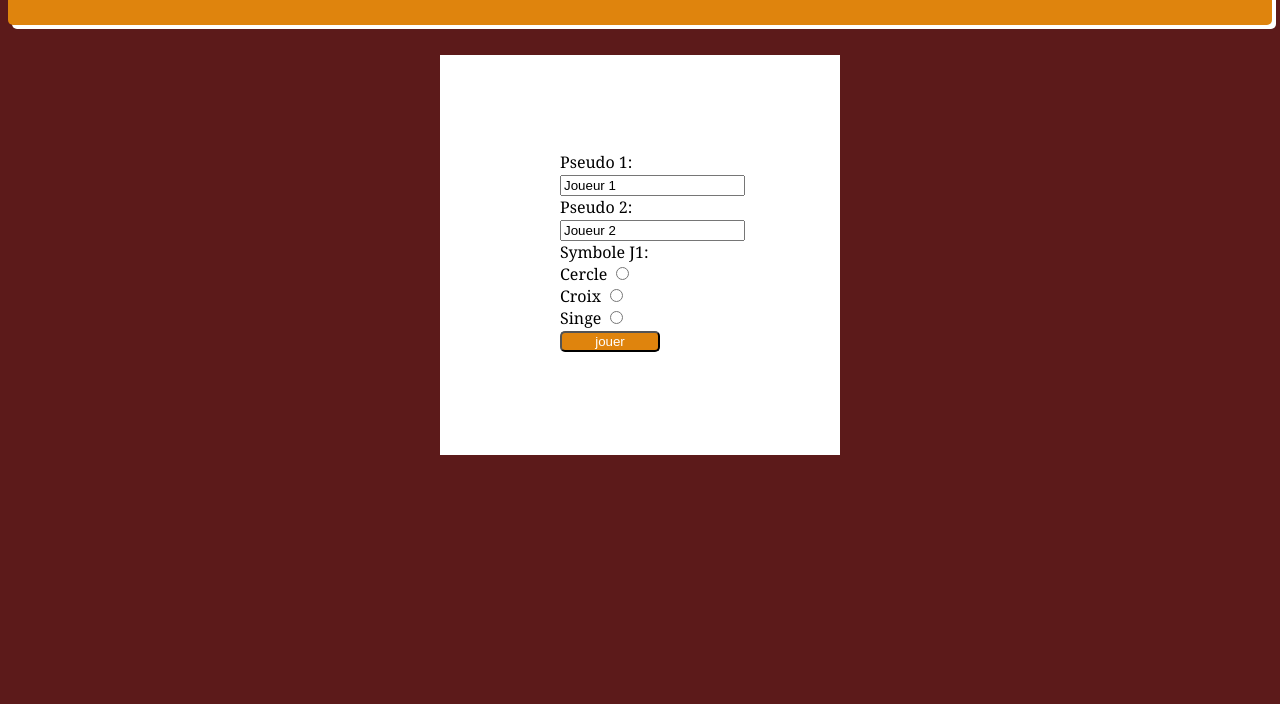
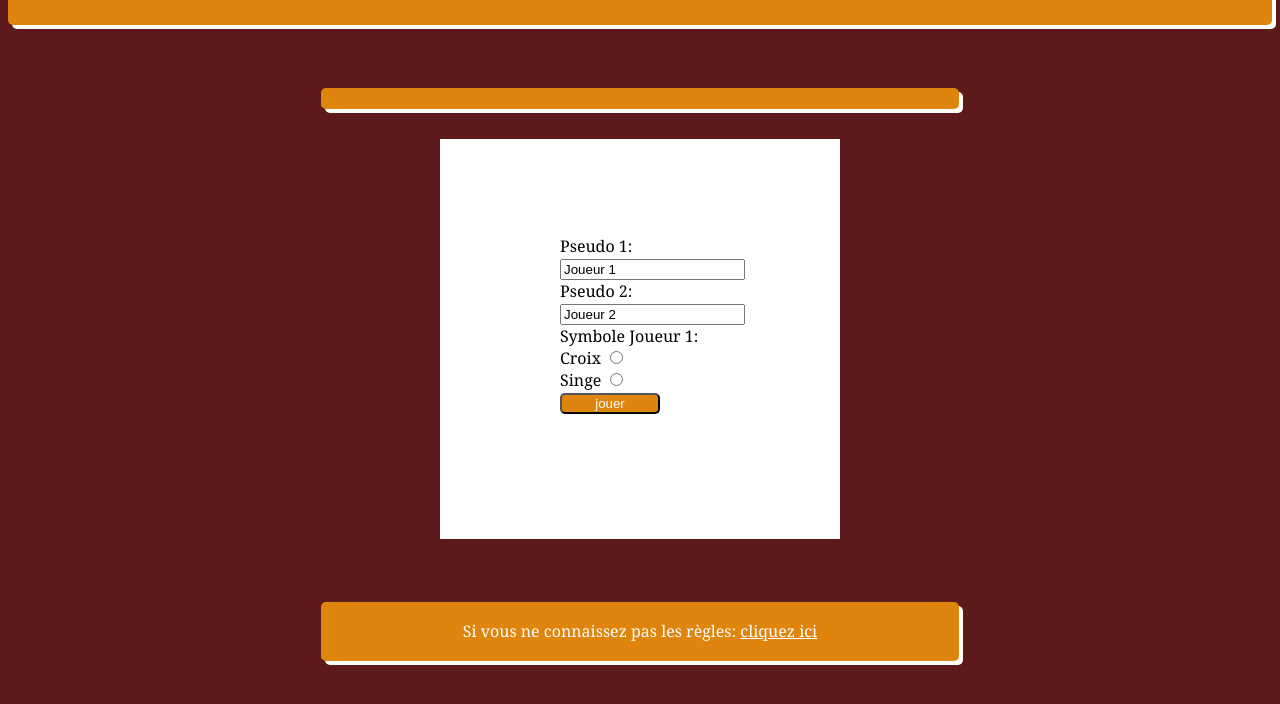
Before and after one commit to lancelotdelacre/Morpion-, a plain HTML site: page index.html in a window 1280 px wide. Both pictures are taken after a click on the button "2 joueurs". Shown: the part 82-786 px from the top of the page. Drawn offline with Linux system fonts and the light colour scheme.

Commit message:
Update index.html

```diff
--- a/index.html
+++ b/index.html
@@ -12,13 +12,13 @@
 
         </header>
         <main>
-            <div id="resultat">
+            <div id="resultat" class="res">
                 <p></p>
             </div>
             <div id="fenetre">
                 <div class="dis" id="button">
                     <ul>
-                        <li><button id="facile"  onclick="dis('facile')">Facile</button></li>
+                        <li><button id="facile" onclick="dis('facile')">Facile</button></li>
                         <li><button id="moyen"  onclick="dis('moyen')">Moyen</button> </li>
                         <li><button id="deuxjoueurs" onclick="dis('2joueurs')">2 joueurs</button></li>
                     </ul>
@@ -34,11 +34,7 @@
                                 <label for="pseudo">Pseudo 2:</label>
                                 <input type="text" class="pseudo" id="pseudo2" value="Joueur 2" maxlength="12">
                             </li>
-                            <li>Symbole J1:</li>
-                            <li>
-                                <label for="choix">Cercle</label>
-                                <input type="radio" class="pseudo" name="choix" value="cercle" required>
-                            </li>
+                            <li>Symbole Joueur 1:</li>
                             <li>
                                 <label for="choix">Croix</label>
                                 <input type="radio" class="pseudo" name="choix" value="croix" required>
@@ -73,6 +69,9 @@
                     </section>
                 </div>
             </div>
+            <div class="res">
+                <p> Si vous ne connaissez pas les règles: <a href="https://fr.wikipedia.org/wiki/Morpion_(jeu)" target="_blank"> cliquez ici</a></p>
+            </div>
         </main>
     </body>
 </html>
```
